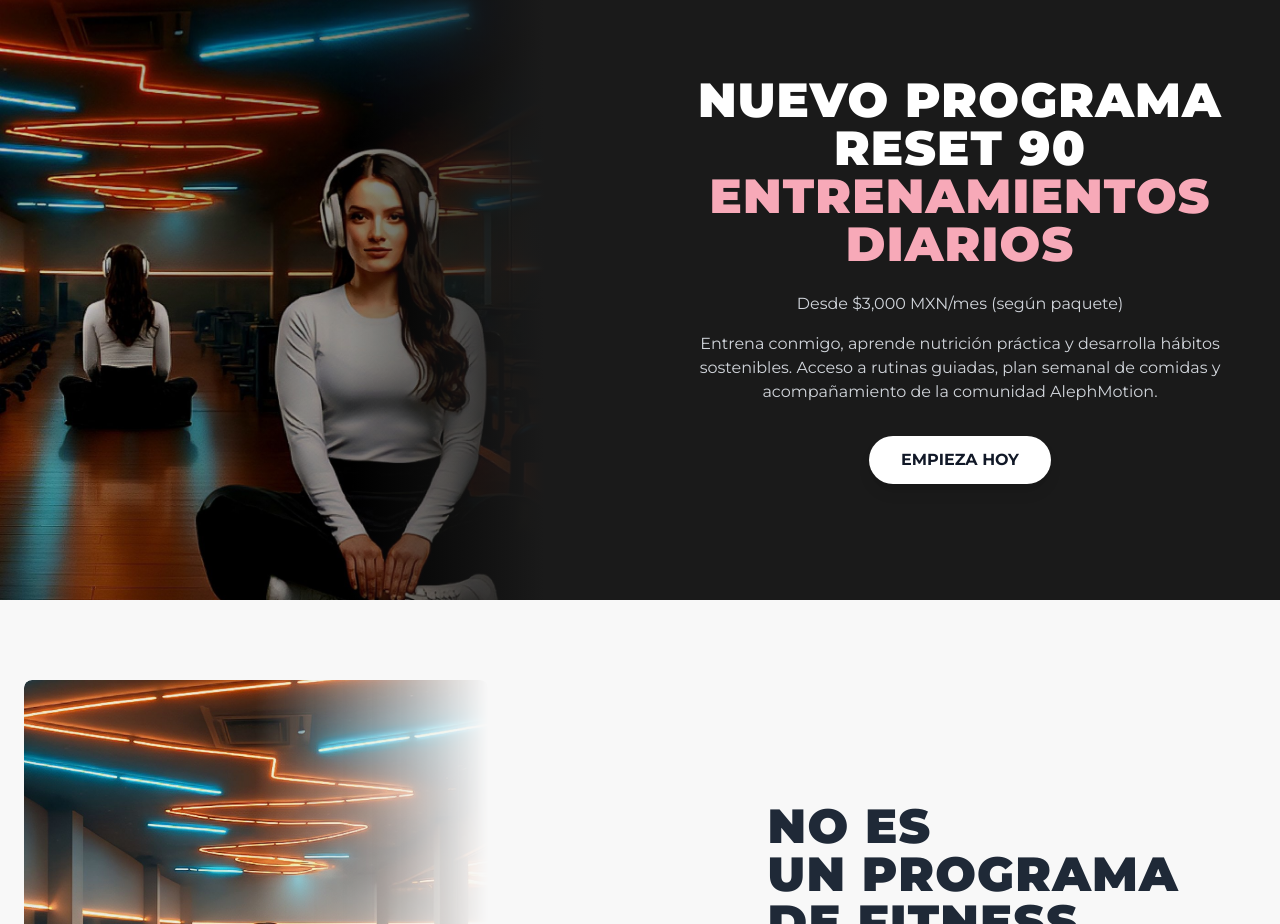
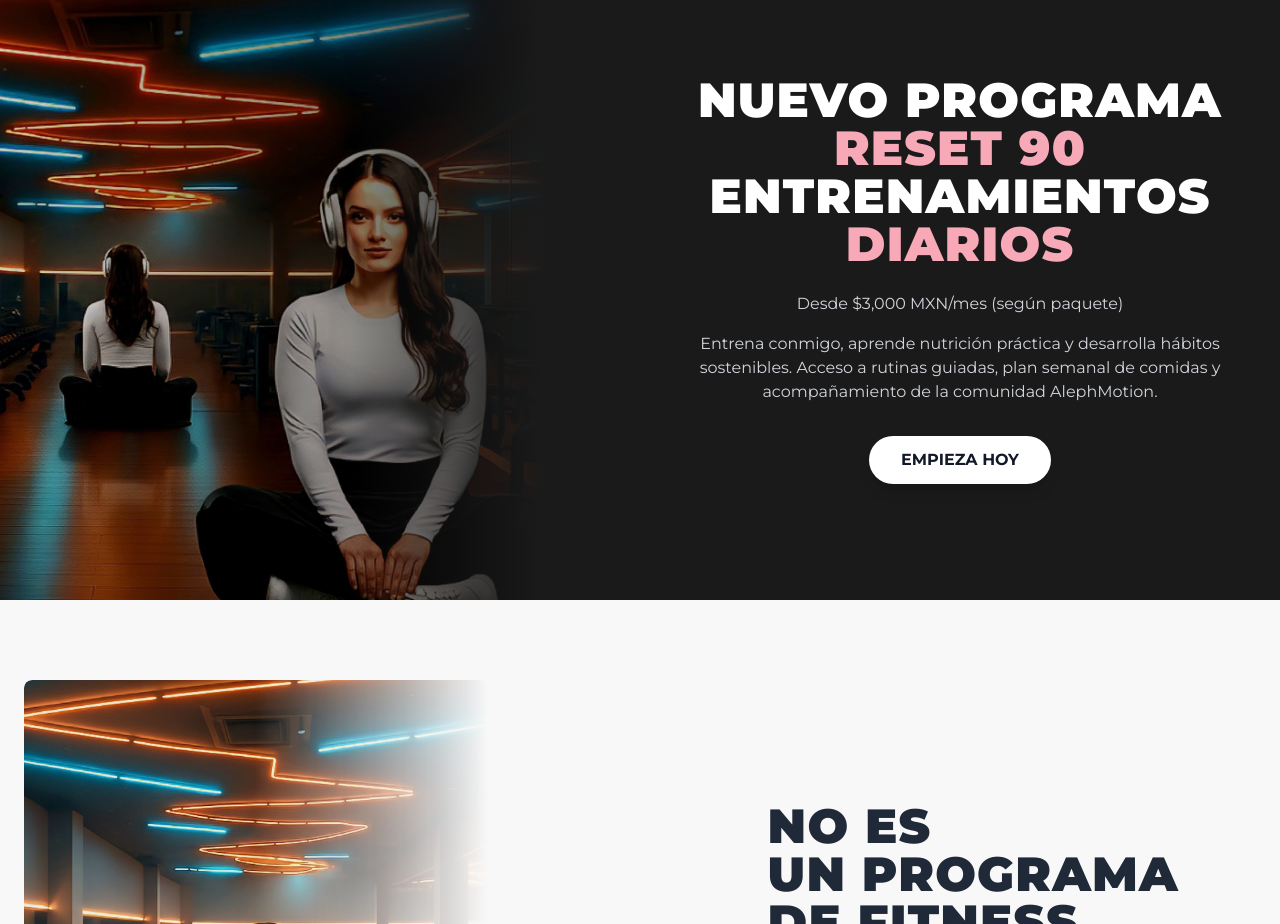
Before and after one commit to jostust/alephmotion2.0, a plain HTML site: page index.html in a window 1280 px wide. Shown: the part 840-1764 px from the top of the page. Drawn offline with nearby package versions, Linux system fonts and the light colour scheme.

Commit message:
Update index12.html

```diff
--- a/index.html
+++ b/index.html
@@ -286,8 +286,8 @@
   <div class="text-side">
     <div class="wrap">
       <h2 class="text-3xl md:text-5xl font-extrabold tracking-wide">NUEVO PROGRAMA</h2>
-      <h2 class="text-3xl md:text-5xl font-extrabold tracking-wide">RESET 90</h2>
-      <h2 class="text-3xl md:text-5xl font-extrabold tracking-wide hl">ENTRENAMIENTOS</h2>
+      <h2 class="text-3xl md:text-5xl font-extrabold tracking-wide hl">RESET 90</h2>
+      <h2 class="text-3xl md:text-5xl font-extrabold tracking-wide ">ENTRENAMIENTOS</h2>
       <h2 class="text-3xl md:text-5xl font-extrabold tracking-wide hl">DIARIOS</h2>
 
       <p class="mt-6 text-sm md:text-base text-gray-300">Desde $3,000 MXN/mes (según paquete)</p>
```
